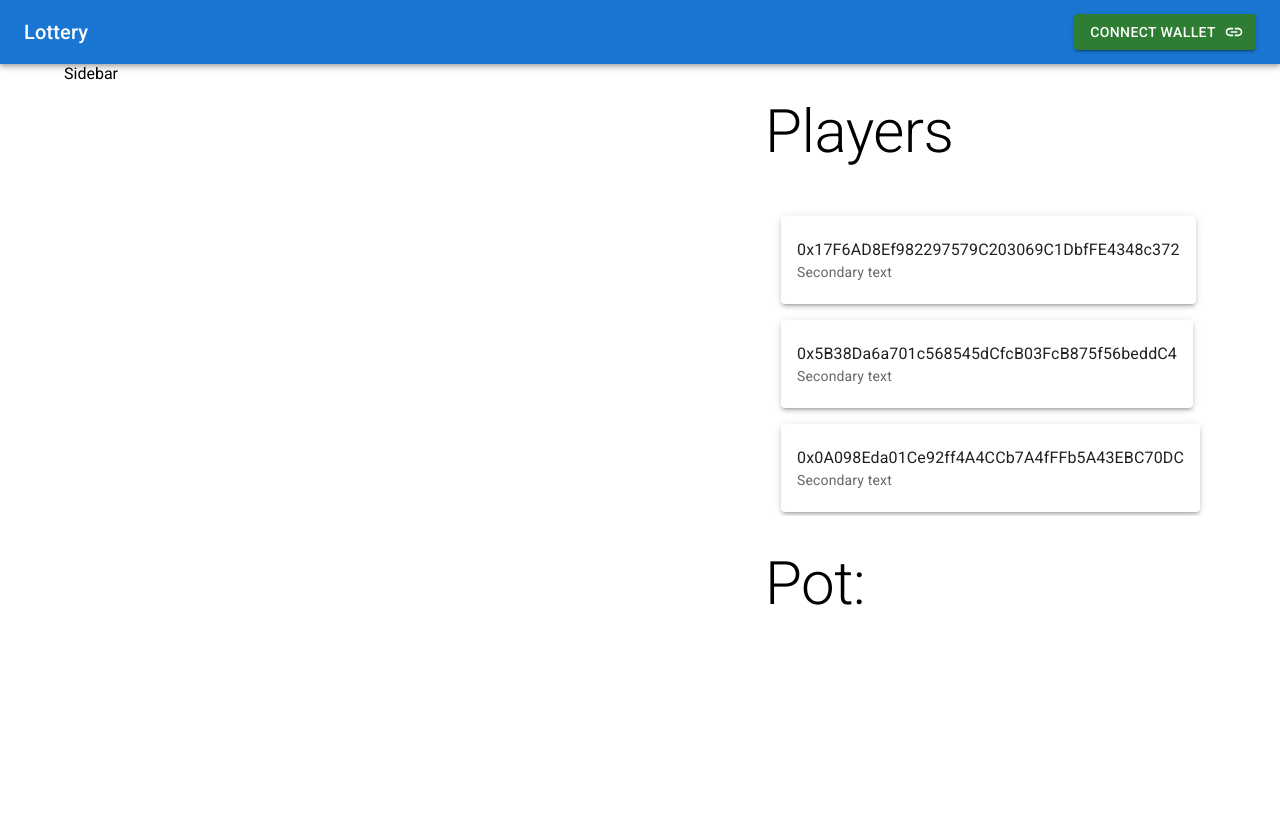
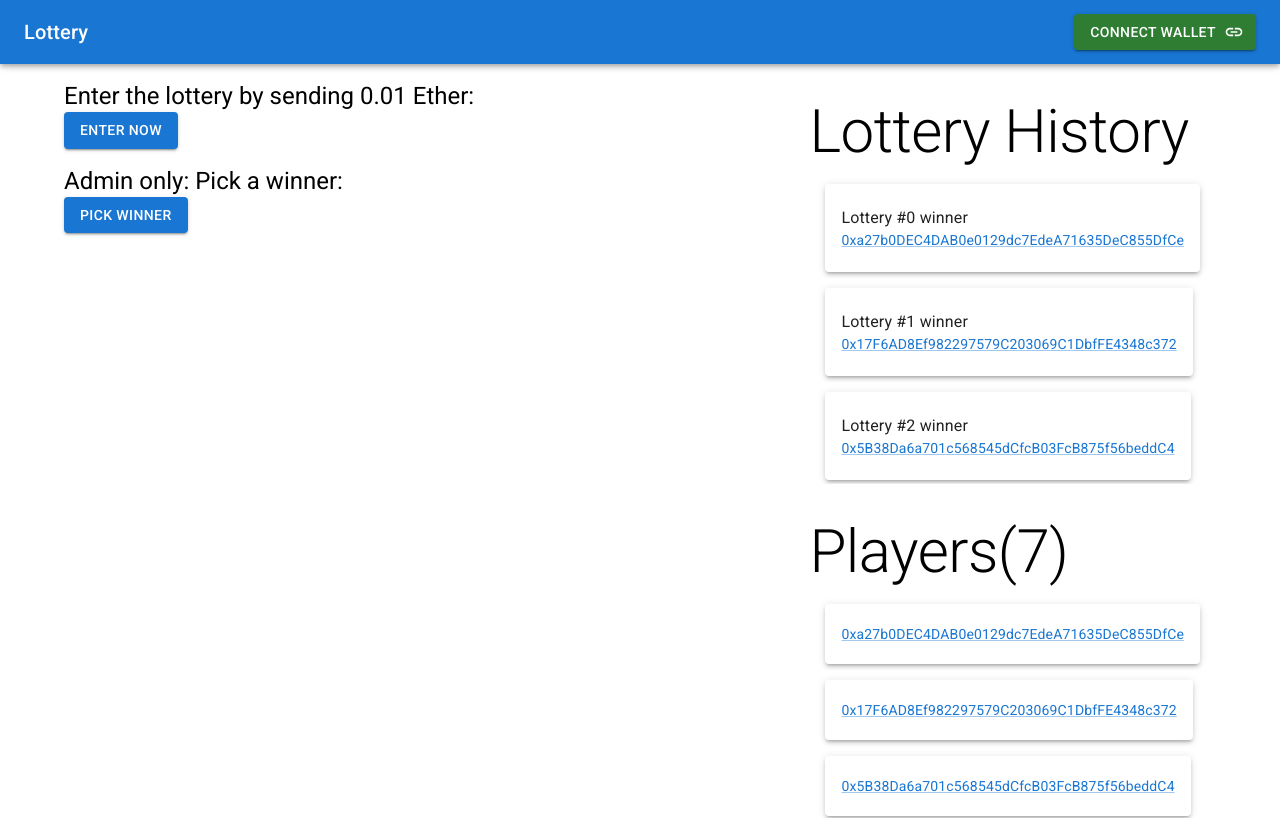
Before and after one commit to hristova23/lottery-react-dapp, a React (Create React App) app: page / in a window 1280 px wide. Shown: the top 818 px of the page. Built offline with nearby package versions, Linux system fonts and the light colour scheme.

Commit message:
add players and lottery history sections

```diff
--- /dev/null
+++ b/src/components/LotteryHistory.jsx
@@ -0,0 +1,45 @@
+import { Link, List, ListItem, ListItemText, Paper, Typography } from '@mui/material'
+import React from 'react'
+
+const lotteryHistory = [
+    "0xa27b0DEC4DAB0e0129dc7EdeA71635DeC855DfCe",
+    "0x17F6AD8Ef982297579C203069C1DbfFE4348c372",
+    "0x5B38Da6a701c568545dCfcB03FcB875f56beddC4",
+    "0x0A098Eda01Ce92ff4A4CCb7A4fFFb5A43EBC70DC",
+    "0x0A098Eda01Ce92ff4s4CCb7A4fFFb5A43EBC70DC",
+    "0x0A098Eaa01Ce92ff4A1CCb7A4fFFb5A43EBC70DC",
+    "0x0A098Eta01Ce92ff4A4CCb7A4fFFb5A43EBC70DC",
+]
+
+function LotteryHistory() {
+  return (
+    <>
+        <Typography
+            variant='h2'
+            sx={{mt:4}}>
+            Lottery History
+        </Typography>
+        <List sx={{
+            maxHeight: 300,
+            overflow: 'auto',
+            borderRadius: 'sm',
+            }}>
+            {
+            lotteryHistory.map((lottery) => (
+                <ListItem>
+                <Paper elevation={3}>
+                    <ListItemText
+                    sx={{p:2}}
+                    primary={`Lottery #${lotteryHistory.indexOf(lottery, 0)} winner`}
+                    secondary={<Link href={`https://etherscan.io/address/${lottery}`}>{lottery}</Link>}
+                    />
+                </Paper>
+                </ListItem>
+            ))
+            }
+        </List>
+    </>
+  )
+}
+
+export default LotteryHistory
--- a/src/components/Navbar.jsx
+++ b/src/components/Navbar.jsx
@@ -1,39 +1,13 @@
 import { Link } from '@mui/icons-material'
-import { AppBar, Box, Button, styled, Toolbar, Typography } from '@mui/material'
-import React, { useState } from 'react'
+import { AppBar, Button, styled, Toolbar, Typography } from '@mui/material'
 
 const StyledToolbar = styled(Toolbar)({
   display: "flex",
-  justifyContent: "space-between"
+  justifyContent: "space-between",
+  height: "64px"
 })
 
-const Search = styled("div")(({theme}) => ({
-  backgroundColor: "white",
-  padding: "0 10px",
-  borderRadius: theme.shape.borderRadius,
-  width: "40%"
-}));
-
-const Icons = styled(Box)(({theme}) => ({
-  display: "none",
-  gap: "20px",
-  alignItems: "center",
-  [theme.breakpoints.up("sm")]:{
-    display: "flex"
-  }
-}));
-
-const UserBox = styled(Box)(({theme}) => ({
-  display: "flex",
-  gap: "10px",
-  alignItems: "center",
-  [theme.breakpoints.up("sm")]:{
-    display: "none"
-  }
-}));
-
 const Navbar = () => {
-  const [open, setOpen] = useState(false)
   return (
     <AppBar position="sticky">
       <StyledToolbar>
--- /dev/null
+++ b/src/components/PlayersList.jsx
@@ -0,0 +1,44 @@
+import { Link, List, ListItem, ListItemText, Paper, Typography } from '@mui/material'
+import React from 'react'
+
+const Players = [
+    "0xa27b0DEC4DAB0e0129dc7EdeA71635DeC855DfCe",
+    "0x17F6AD8Ef982297579C203069C1DbfFE4348c372",
+    "0x5B38Da6a701c568545dCfcB03FcB875f56beddC4",
+    "0x0A098Eda01Ce92ff4A4CCb7A4fFFb5A43EBC70DC",
+    "0x0A098Eda01Ce92ff4s4CCb7A4fFFb5A43EBC70DC",
+    "0x0A098Eaa01Ce92ff4A1CCb7A4fFFb5A43EBC70DC",
+    "0x0A098Eta01Ce92ff4A4CCb7A4fFFb5A43EBC70DC",
+]
+
+function PlayersList() {
+  return (
+    <>
+    <Typography
+        variant='h2'
+        sx={{mt:4}}>
+        Players({Players.length})
+    </Typography>
+    <List sx={{
+        maxHeight: 300,
+        overflow: 'auto',
+        borderRadius: 'sm',
+        }}>
+        {
+        Players.map((player) => (
+            <ListItem>
+            <Paper elevation={3}>
+                <ListItemText
+                sx={{p:2}}
+                secondary={<Link href={`https://etherscan.io/address/${player}`}>{player}</Link>}
+                />
+            </Paper>
+            </ListItem>
+        ))
+        }
+    </List>
+    </>
+  )
+}
+
+export default PlayersList
--- a/src/components/Rightbar.jsx
+++ b/src/components/Rightbar.jsx
@@ -1,65 +1,17 @@
-import { Box, List, ListItem, ListItemText, Paper, Typography } from '@mui/material'
+import { Box, Typography } from '@mui/material'
 import React from 'react'
-
-const playersList = [
-  "0x17F6AD8Ef982297579C203069C1DbfFE4348c372",
-  "0x5B38Da6a701c568545dCfcB03FcB875f56beddC4",
-  "0x0A098Eda01Ce92ff4A4CCb7A4fFFb5A43EBC70DC",
-  "0x0A098Eda01Ce92ff4A4CCb7A4fFFb5A43EBC70DC",
-  "0x0A098Eda01Ce92ff4A4CCb7A4fFFb5A43EBC70DC",
-  "0x0A098Eda01Ce92ff4A4CCb7A4fFFb5A43EBC70DC",
-  "0x0A098Eda01Ce92ff4A4CCb7A4fFFb5A43EBC70DC",
-  "0x0A098Eda01Ce92ff4A4CCb7A4fFFb5A43EBC70DC",
-  "0x0A098Eda01Ce92ff4A4CCb7A4fFFb5A43EBC70DC",
-  "0x0A098Eda01Ce92ff4A4CCb7A4fFFb5A43EBC70DC",
-  "0x0A098Eda01Ce92ff4A4CCb7A4fFFb5A43EBC70DC",
-  "0x0A098Eda01Ce92ff4A4CCb7A4fFFb5A43EBC70DC",
-  "0x0A098Eda01Ce92ff4A4CCb7A4fFFb5A43EBC70DC",
-  "0x0A098Eda01Ce92ff4A4CCb7A4fFFb5A43EBC70DC",
-  "0x0A098Eda01Ce92ff4A4CCb7A4fFFb5A43EBC70DC",
-  "0x0A098Eda01Ce92ff4A4CCb7A4fFFb5A43EBC70DC",
-  "0x0A098Eda01Ce92ff4A4CCb7A4fFFb5A43EBC70DC",
-  "0x0A098Eda01Ce92ff4A4CCb7A4fFFb5A43EBC70DC",
-  "0x0A098Eda01Ce92ff4A4CCb7A4fFFb5A43EBC70DC",
-  "0x0A098Eda01Ce92ff4A4CCb7A4fFFb5A43EBC70DC",
-  "0x0A098Eda01Ce92ff4A4CCb7A4fFFb5A43EBC70DC",
-  "0x0A098Eda01Ce92ff4A4CCb7A4fFFb5A43EBC70DC",
-  "0x0A098Eda01Ce92ff4A4CCb7A4fFFb5A43EBC70DC",
-  "0x0A098Eda01Ce92ff4A4CCb7A4fFFb5A43EBC70DC",
-  "0x0A098Eda01Ce92ff4A4CCb7A4fFFb5A43EBC70DC"
-]
+import LotteryHistory from './LotteryHistory'
+import PlayersList from './PlayersList'
 
 function Rightbar() {
   return (
     <Box sx={{ width: 'auto' }}>
+      <LotteryHistory />
+      <PlayersList />
       <Typography
         variant='h2'
         sx={{my:4}}>
-        Players
-      </Typography>
-      <List sx={{
-        maxHeight: 300,
-        overflow: 'auto',
-        borderRadius: 'sm',
-        }}>
-        {
-          playersList.map((player) => (
-            <ListItem>
-              <Paper elevation={3}>
-                <ListItemText
-                sx={{p:2}}
-                primary={player}
-                secondary="Secondary text"
-                />
-              </Paper>
-            </ListItem>
-          ))
-        }
-      </List>
-      <Typography
-        variant='h2'
-        sx={{my:4}}>
-        Pot:
+        Pot: 0.28 Ether
       </Typography>
     </Box>
   )
--- a/src/components/Sidebar.jsx
+++ b/src/components/Sidebar.jsx
@@ -1,8 +1,18 @@
+import { Box, Button, Typography } from '@mui/material'
 import React from 'react'
 
 function Sidebar() {
   return (
-    <div>Sidebar</div>
+    <Box sx={{mt:4}}>
+      <Box sx={{mt:2}}>
+        <Typography variant='h5'>Enter the lottery by sending 0.01 Ether: </Typography>
+        <Button variant="contained">Enter now</Button>
+      </Box>
+      <Box sx={{mt:2}}>
+        <Typography variant='h5'>Admin only: Pick a winner:</Typography>
+        <Button variant="contained">Pick winner    </Button>
+      </Box>
+    </Box>
   )
 }
 
```
